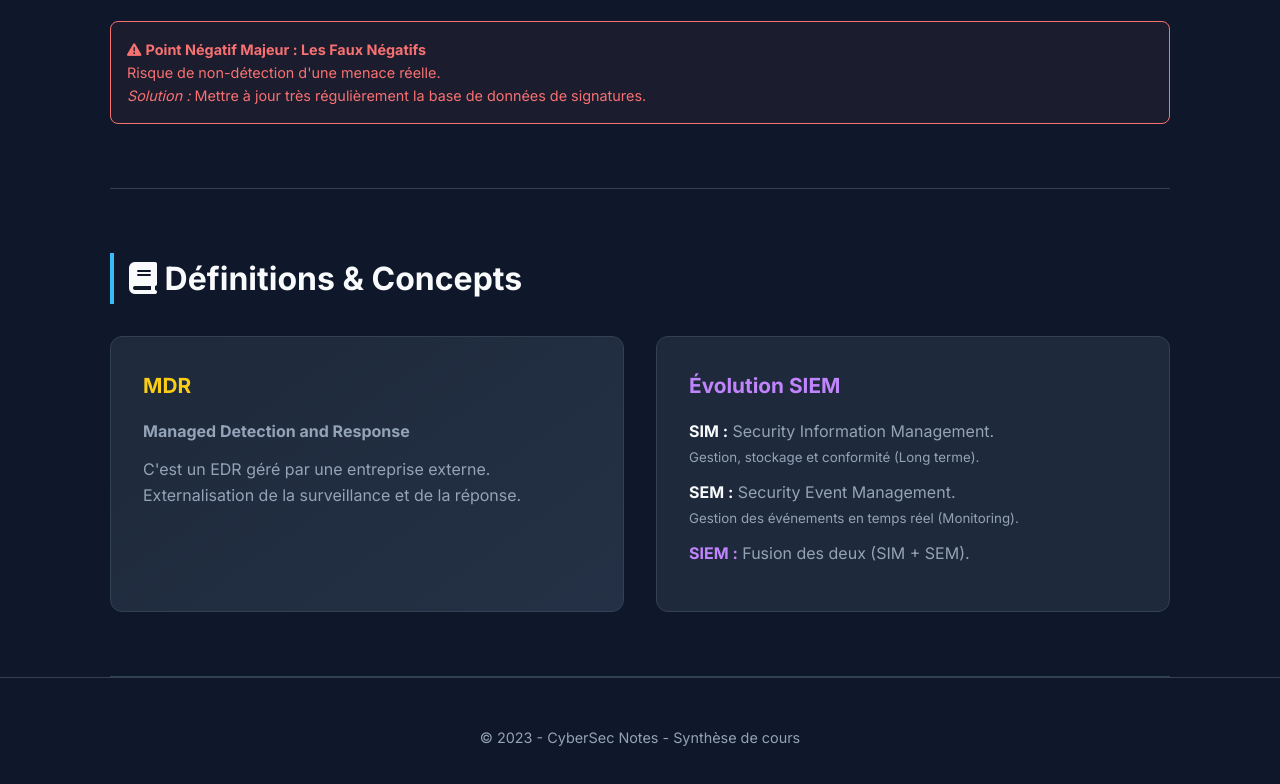
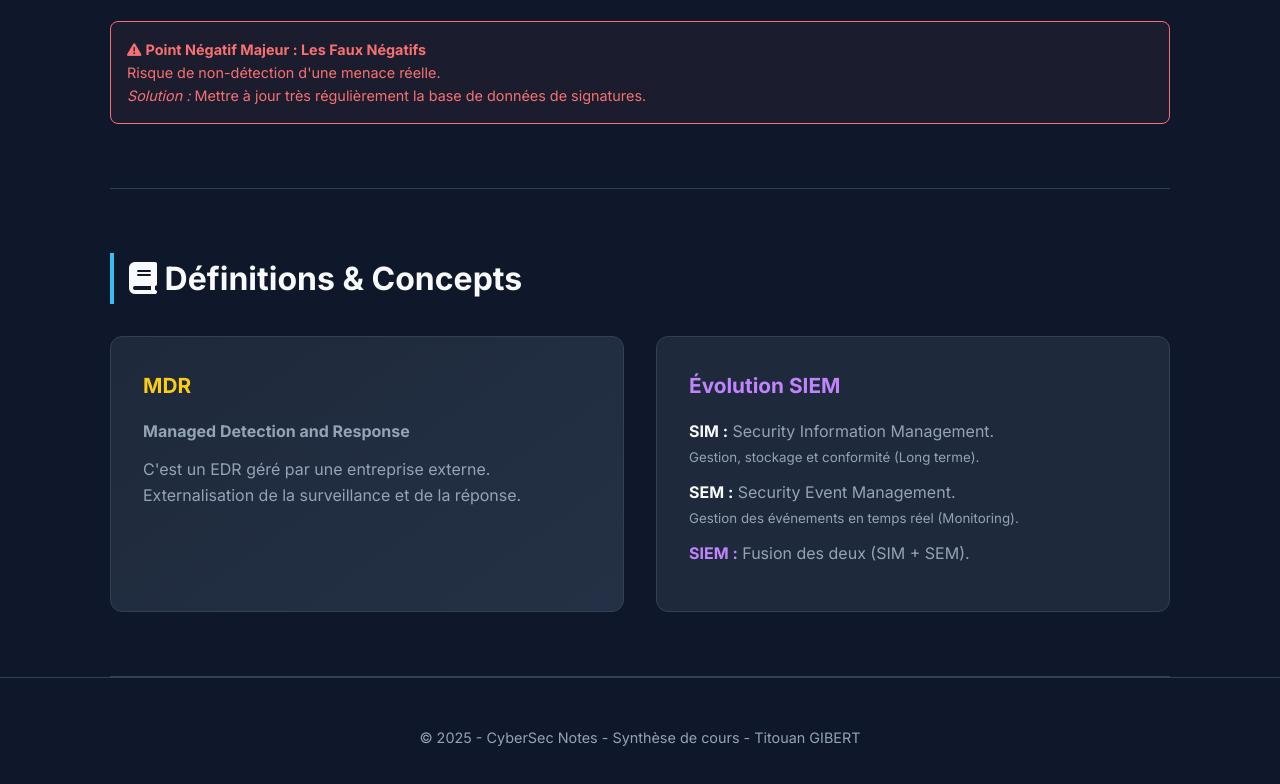
Before and after one commit to TitouanGIB/soc, a plain HTML site: page index.html in a window 1280 px wide. Shown: the part 3078-3862 px from the top of the page. Drawn offline with Linux system fonts and the light colour scheme.

Commit message:
Update footer copyright year and author

```diff
--- a/index.html
+++ b/index.html
@@ -435,7 +435,7 @@
     </main>
 
     <footer>
-        <p>&copy; 2023 - CyberSec Notes - Synthèse de cours</p>
+        <p>&copy; 2025 - CyberSec Notes - Synthèse de cours - Titouan GIBERT</p>
     </footer>
 
 </body>
```
